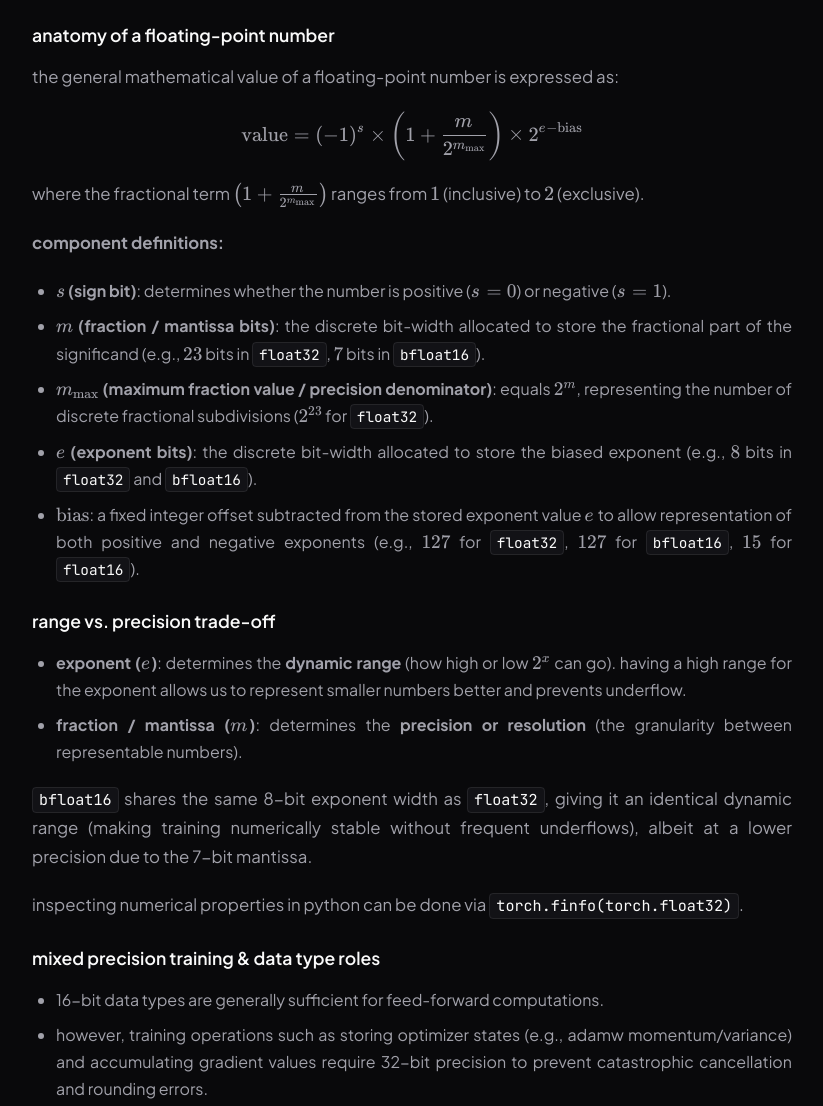
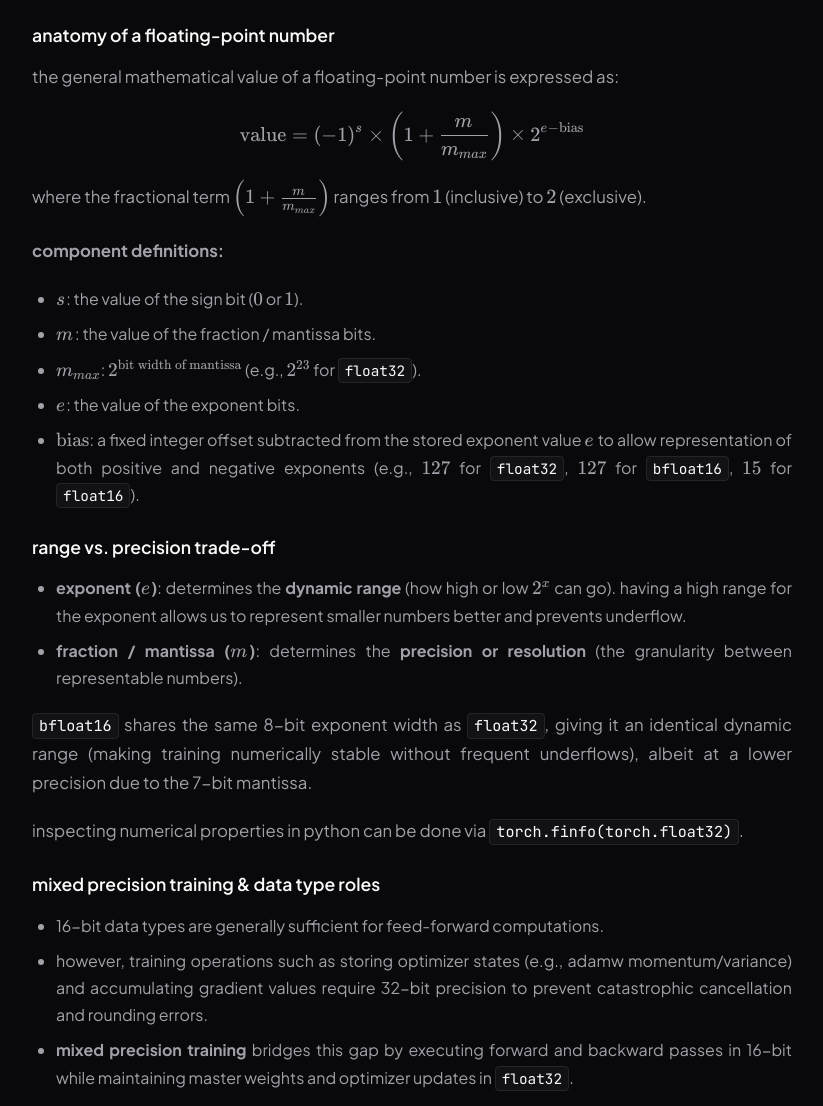
Before and after one commit to darth-c0d3r/machine-learning-lessons, a plain HTML site: page 1-transformer-arithmetic/index.html in a window 1280 px wide. Shown: the part 1924-3030 px from the top of the page, without its empty margins (228-1051 px from the left). Drawn offline with nearby package versions, Linux system fonts and the light colour scheme.

Commit message:
lesson 1 - minor addn

```diff
--- a/1-transformer-arithmetic/index.html
+++ b/1-transformer-arithmetic/index.html
@@ -348,14 +348,14 @@
 
             <h3>anatomy of a floating-point number</h3>
             <p>the general mathematical value of a floating-point number is expressed as:</p>
-            <p style="text-align: center;">$$\text{value} = (-1)^S \times \left(1 + \frac{M}{2^{m_{\max }}}\right) \times 2^{E - \text{bias}}$$</p>
-            <p>where the fractional term $\left(1 + \frac{M}{2^{m_{\max }}}\right)$ ranges from $1$ (inclusive) to $2$ (exclusive).</p>
+            <p style="text-align: center;">$$\text{value} = (-1)^S \times \left(1 + \frac{M}{M_{max}}\right) \times 2^{E - \text{bias}}$$</p>
+            <p>where the fractional term $\left(1 + \frac{M}{M_{max}}\right)$ ranges from $1$ (inclusive) to $2$ (exclusive).</p>
             <p><strong>component definitions:</strong></p>
             <ul>
-                <li><strong>$s$ (sign bit)</strong>: determines whether the number is positive ($S = 0$) or negative ($S = 1$).</li>
-                <li><strong>$m$ (fraction / mantissa bits)</strong>: the discrete bit-width allocated to store the fractional part of the significand (e.g., $23$ bits in <code>float32</code>, $7$ bits in <code>bfloat16</code>).</li>
-                <li><strong>$m_{\max}$ (maximum fraction value / precision denominator)</strong>: equals $2^m$, representing the number of discrete fractional subdivisions ($2^{23}$ for <code>float32</code>).</li>
-                <li><strong>$e$ (exponent bits)</strong>: the discrete bit-width allocated to store the biased exponent (e.g., $8$ bits in <code>float32</code> and <code>bfloat16</code>).</li>
+                <li><strong>$S$</strong>: the value of the sign bit ($0$ or $1$).</li>
+                <li><strong>$M$</strong>: the value of the fraction / mantissa bits.</li>
+                <li><strong>$M_{max}$</strong>: $2^{\text{bit width of mantissa}}$ (e.g., $2^{23}$ for <code>float32</code>).</li>
+                <li><strong>$E$</strong>: the value of the exponent bits.</li>
                 <li><strong>$\text{bias}$</strong>: a fixed integer offset subtracted from the stored exponent value $E$ to allow representation of both positive and negative exponents (e.g., $127$ for <code>float32</code>, $127$ for <code>bfloat16</code>, $15$ for <code>float16</code>).</li>
             </ul>
 
```
Also changed, not shown: 2 other files.
